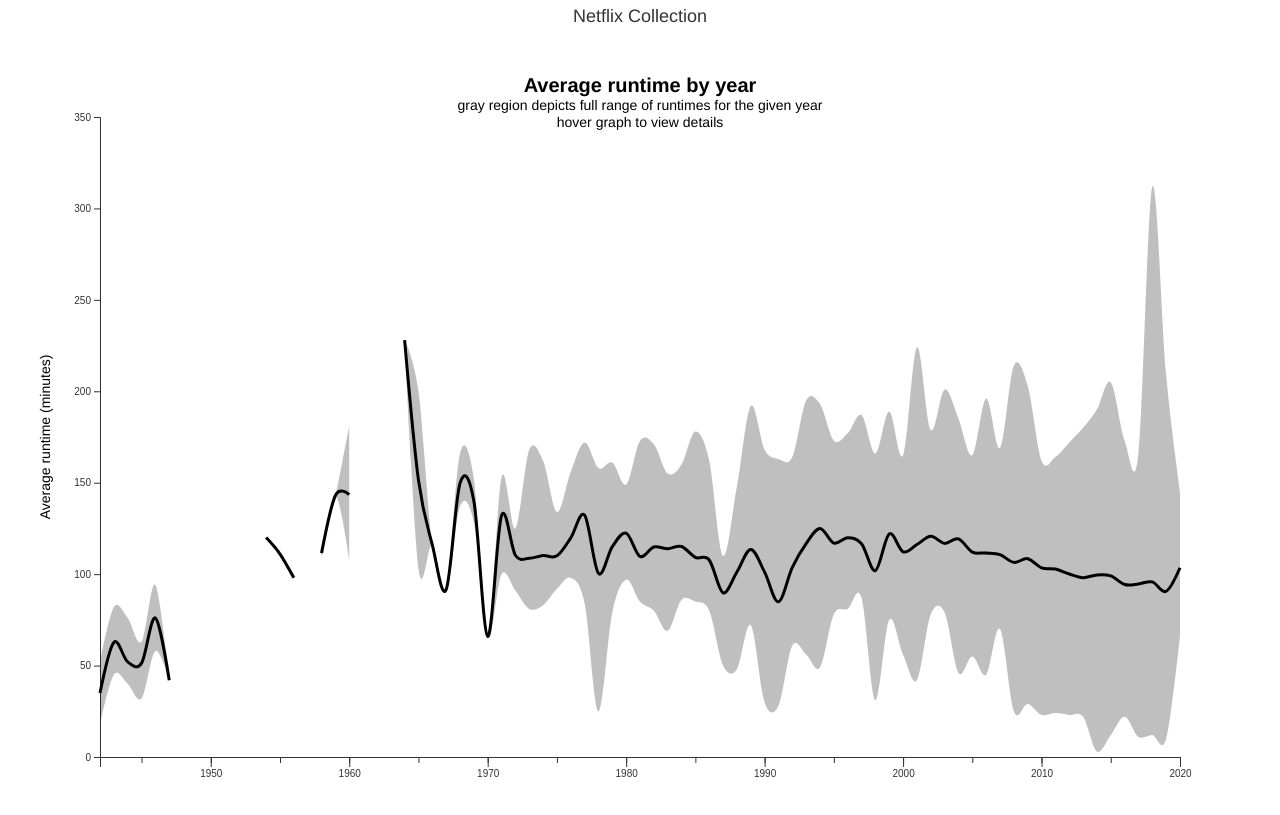
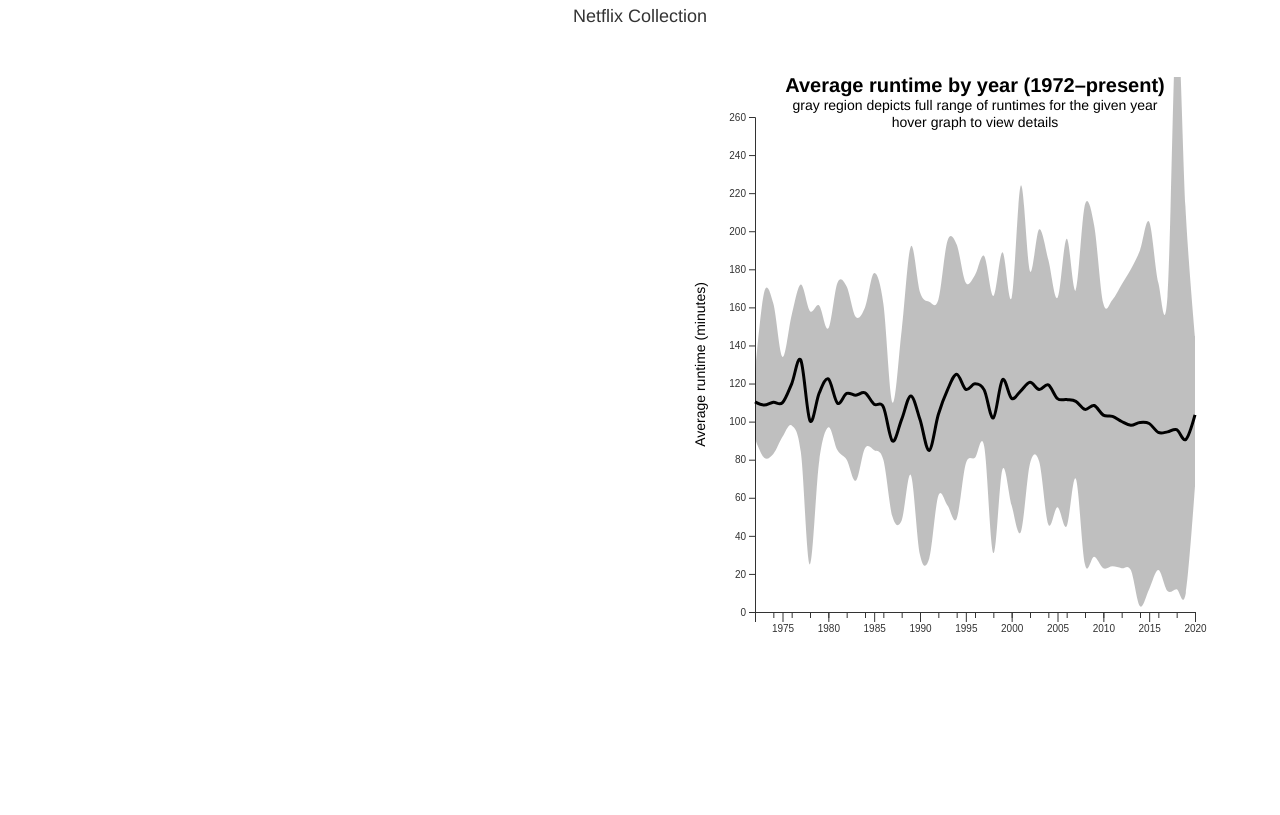
Before and after one commit to CS1951A-S21-Brown/hw6-dataviz-j-f1, a plain HTML site: page index.html in a window 1280 px wide. Shown: the part 49-864 px from the top of the page. After the commit the page ends 800 px from the top, so only its background shows below. Drawn offline with nearby package versions, Linux system fonts and the light colour scheme.

Commit message:
Modules, polish

```diff
--- a/index.html
+++ b/index.html
@@ -28,6 +28,6 @@
       </div>
     </div>
     <!--Feel free to add more JavaScript files as needed-->
-    <script type="text/javascript" src="main.js"></script>
+    <script type="module" src="main.js"></script>
   </body>
 </html>
--- a/main.js
+++ b/main.js
@@ -1,15 +1,4 @@
-// Add your JavaScript code here
-const MAX_WIDTH = Math.max(1080, window.innerWidth);
-const MAX_HEIGHT = 720;
-const margin = { top: 40, right: 100, bottom: 40, left: 100 };
-
-// Assumes the same graph width, height dimensions as the example dashboard. Feel free to change these if you'd like
-let graph_1_width = MAX_WIDTH / 2 - 10,
-  graph_1_height = 250;
-let graph_2_width = MAX_WIDTH / 2 - 10,
-  graph_2_height = 275;
-let graph_3_width = MAX_WIDTH / 2,
-  graph_3_height = 575;
+import makeRuntimeGraph from "./runtime-graph.js";
 
 const delist = (s) => s.split(", ").filter(Boolean);
 const parseDate = d3.timeParse("%B %-d, %Y");
@@ -35,146 +24,8 @@ const parseDate = d3.timeParse("%B %-d, %Y");
     .filter((d) => d.type === "TV Show")
     .map(({ duration, ...m }) => ({ ...m, seasons: parseInt(duration) }));
 
-  constructRuntimeByYear(movies, MAX_WIDTH - margin.left - margin.right);
+  makeRuntimeGraph(
+    d3.select("#graph3"),
+    movies.filter((m) => m.release_year >= 1972)
+  );
 })();
-
-function addOutlinedLabel(parent, text) {
-  const g = parent.append("g");
-  g.append("text").attr("stroke", "white").attr("stroke-width", 3).text(text);
-  g.append("text").text(text);
-  return g;
-}
-
-function constructRuntimeByYear(movies, width) {
-  const height = MAX_HEIGHT - margin.top - margin.bottom;
-  const svg = d3
-    .select("#graph1")
-    .append("svg")
-    .attr("width", MAX_WIDTH)
-    .attr("height", MAX_HEIGHT)
-    .append("g")
-    .attr("transform", `translate(${margin.left}, ${margin.top})`);
-
-  const data = d3
-    .groups(movies, (d) => d.release_year)
-    .map(([year, movies]) => ({
-      year,
-      minRuntime: d3.min(movies, (d) => d.minutes),
-      runtime: d3.mean(movies, (d) => d.minutes),
-      maxRuntime: d3.max(movies, (d) => d.minutes),
-    }));
-
-  for (
-    let year = d3.min(movies, (d) => d.release_year);
-    year <= d3.max(movies, (d) => d.release_year);
-    year++
-  ) {
-    if (!data.some((d) => d.year === year)) data.push({ year });
-  }
-  data.sort((a, b) => a.year - b.year);
-
-  const x = d3.scaleLinear(
-    d3.extent(data, (d) => d.year),
-    [0, width]
-  );
-  const y = d3
-    .scaleLinear([d3.max(movies, (d) => d.minutes), 0], [0, height])
-    .nice();
-
-  svg
-    .append("text")
-    .attr("transform", `translate(${width / 2}, -25)`)
-    .attr("font-size", 20)
-    .attr("font-weight", "bold")
-    .attr("text-anchor", "middle")
-    .text("Average runtime by year");
-  svg
-    .append("text")
-    .attr("transform", `translate(${width / 2}, -7)`)
-    .attr("text-anchor", "middle")
-    .text("gray region depicts full range of runtimes for the given year");
-  svg
-    .append("text")
-    .attr("transform", `translate(${width / 2}, 10)`)
-    .attr("text-anchor", "middle")
-    .text("hover graph to view details");
-
-  svg
-    .append("text")
-    .attr("transform", `translate(-50, ${height / 2}) rotate(-90)`)
-    .attr("text-anchor", "middle")
-    .text("Average runtime (minutes)");
-
-  svg.append("g").call(d3.axisLeft(y));
-
-  svg
-    .append("g")
-    .attr("transform", `translate(0, ${height})`)
-    .call(d3.axisBottom(x).ticks(20, "d"))
-    .selectAll("text")
-    .remove();
-  svg
-    .append("g")
-    .attr("transform", `translate(0, ${height})`)
-    .call(d3.axisBottom(x).ticks(10, "d").tickSize(10));
-
-  const area = d3
-    .area()
-    .x((d) => x(d.year))
-    .y0((d) => y(d.minRuntime))
-    .y1((d) => y(d.maxRuntime))
-    .defined((d) => d.runtime)
-    .curve(d3.curveCardinal);
-  svg
-    .append("path")
-    .attr("stroke-width", "2")
-    .attr("fill", "black")
-    .attr("opacity", 0.25)
-    .attr("d", area(data));
-
-  const line = d3
-    .line()
-    .x((d) => x(d.year))
-    .y((d) => y(d.runtime))
-    .defined((d) => d.runtime)
-    .curve(d3.curveCardinal);
-  svg
-    .append("path")
-    .attr("fill", "none")
-    .attr("stroke-width", "3")
-    .attr("stroke", "black")
-    .attr("stroke-linejoin", "round")
-    .attr("d", line(data));
-
-  const hovers = svg
-    .append("g")
-    .selectAll("g")
-    .data(data.filter((d) => d.runtime))
-    .enter()
-    .append("g");
-  hovers
-    .append("rect")
-    .attr("x", (d) => x(d.year))
-    .attr("y", 0)
-    .attr("width", (d) => x(d.year) - x(d.year - 1))
-    .attr("height", height)
-    .classed("hoverable", true)
-    .attr("fill", "transparent");
-
-  const hovertip = hovers
-    .append("g")
-    .attr("font-size", 15)
-    .classed("hover-target", true)
-    .attr("pointer-events", "none")
-    .attr("transform", (d) => `translate(${x(d.year)}, ${y(d.runtime)})`);
-
-  hovertip.append("circle").attr("r", 5).attr("fill", "rebeccapurple");
-  addOutlinedLabel(hovertip, (d) => d.year)
-    .attr("transform", "translate(-10, 5)")
-    .attr("text-anchor", "end");
-
-  addOutlinedLabel(hovertip, (d) => Math.round(d.runtime) + "m").attr(
-    "transform",
-    "translate(10, 5)"
-  );
-}
--- /dev/null
+++ b/runtime-graph.js
@@ -0,0 +1,160 @@
+import {
+  addOutlinedLabel,
+  margin,
+  graph_3_width,
+  graph_3_height,
+} from "./util.js";
+
+export default function (target, movies) {
+  const width = graph_3_width - margin.left - margin.right;
+  const height = graph_3_height - margin.top - margin.bottom;
+  debugger;
+  const svg = target
+    .html("")
+    .append("svg")
+    .attr("width", graph_3_width)
+    .attr("height", graph_3_height)
+    .append("g")
+    .attr("transform", `translate(${margin.left}, ${margin.top})`);
+
+  const data = d3
+    .groups(movies, (d) => d.release_year)
+    .map(([year, movies]) => ({
+      year,
+      minRuntime: d3.min(movies, (d) => d.minutes),
+      runtime: d3.mean(movies, (d) => d.minutes),
+      maxRuntime: d3.max(movies, (d) => d.minutes),
+    }));
+
+  for (
+    let year = d3.min(movies, (d) => d.release_year);
+    year <= d3.max(movies, (d) => d.release_year);
+    year++
+  ) {
+    if (!data.some((d) => d.year === year)) data.push({ year });
+  }
+  data.sort((a, b) => a.year - b.year);
+
+  const x = d3.scaleLinear(
+    d3.extent(data, (d) => d.year),
+    [0, width]
+  );
+  const y = d3
+    .scaleLinear(
+      [
+        Math.min(
+          d3.max(movies, (d) => d.minutes),
+          250
+        ),
+        0,
+      ],
+      [0, height]
+    )
+    .nice();
+
+  svg
+    .append("text")
+    .attr("transform", `translate(${width / 2}, -25)`)
+    .attr("font-size", 20)
+    .attr("font-weight", "bold")
+    .attr("text-anchor", "middle")
+    .text("Average runtime by year (1972–present)");
+  svg
+    .append("text")
+    .attr("transform", `translate(${width / 2}, -7)`)
+    .attr("text-anchor", "middle")
+    .text("gray region depicts full range of runtimes for the given year");
+  svg
+    .append("text")
+    .attr("transform", `translate(${width / 2}, 10)`)
+    .attr("text-anchor", "middle")
+    .text("hover graph to view details");
+
+  svg
+    .append("text")
+    .attr("transform", `translate(-50, ${height / 2}) rotate(-90)`)
+    .attr("text-anchor", "middle")
+    .text("Average runtime (minutes)");
+
+  svg.append("g").call(d3.axisLeft(y));
+
+  svg
+    .append("g")
+    .attr("transform", `translate(0, ${height})`)
+    .call(d3.axisBottom(x).ticks(20, "d"))
+    .selectAll("text")
+    .remove();
+  svg
+    .append("g")
+    .attr("transform", `translate(0, ${height})`)
+    .call(d3.axisBottom(x).ticks(10, "d").tickSize(10));
+
+  const area = d3
+    .area()
+    .x((d) => x(d.year))
+    .y0((d) => y(d.minRuntime))
+    .y1((d) => y(d.maxRuntime))
+    .defined((d) => d.runtime)
+    .curve(d3.curveCardinal);
+  svg
+    .append("path")
+    .attr("stroke-width", "2")
+    .attr("fill", "black")
+    .attr("opacity", 0.25)
+    .attr("d", area(data));
+
+  const line = d3
+    .line()
+    .x((d) => x(d.year))
+    .y((d) => y(d.runtime))
+    .defined((d) => d.runtime)
+    .curve(d3.curveCardinal);
+  svg
+    .append("path")
+    .attr("fill", "none")
+    .attr("stroke-width", "3")
+    .attr("stroke", "black")
+    .attr("stroke-linejoin", "round")
+    .attr("d", line(data));
+
+  const hovers = svg
+    .append("g")
+    .selectAll("g")
+    .data(data.filter((d) => d.runtime))
+    .enter()
+    .append("g");
+  hovers
+    .append("rect")
+    .attr("x", (d) => x(d.year))
+    .attr("y", 0)
+    .attr("width", (d) => x(d.year) - x(d.year - 1))
+    .attr("height", height)
+    .classed("hoverable", true)
+    .attr("fill", "transparent");
+
+  const hovertip = hovers
+    .append("g")
+    .attr("font-size", 15)
+    .classed("hover-target", true)
+    .attr("pointer-events", "none")
+    .attr("transform", (d) => `translate(${x(d.year)}, ${y(d.runtime)})`);
+
+  hovertip.append("circle").attr("r", 5).attr("fill", "rebeccapurple");
+  addOutlinedLabel(hovertip, (d) => d.year)
+    .attr("transform", "translate(-10, 5)")
+    .attr("text-anchor", "end");
+
+  addOutlinedLabel(hovertip, (d) => Math.round(d.runtime) + "m").attr(
+    "transform",
+    "translate(10, 5)"
+  );
+  addOutlinedLabel(hovertip, (d) => `min: ${Math.round(d.minRuntime)}m`)
+    .attr("transform", (d) => `translate(0, ${y(d.minRuntime) - y(d.runtime)})`)
+    .attr("text-anchor", "middle");
+  addOutlinedLabel(hovertip, (d) => `max: ${Math.round(d.maxRuntime)}m`)
+    .attr(
+      "transform",
+      (d) => `translate(0, ${y(Math.min(d.maxRuntime, 250)) - y(d.runtime)})`
+    )
+    .attr("text-anchor", "middle");
+}
--- /dev/null
+++ b/util.js
@@ -0,0 +1,18 @@
+export function addOutlinedLabel(parent, text) {
+  const g = parent.append("g");
+  g.append("text").attr("stroke", "white").attr("stroke-width", 3).text(text);
+  g.append("text").text(text);
+  return g;
+}
+export const margin = { top: 40, right: 100, bottom: 40, left: 100 };
+
+export const MAX_WIDTH = Math.max(1080, window.innerWidth);
+export const MAX_HEIGHT = 720;
+
+// Assumes the same graph width, height dimensions as the example dashboard. Feel free to change these if you'd like
+export const graph_1_width = MAX_WIDTH / 2 - 10,
+  graph_1_height = 250;
+export const graph_2_width = MAX_WIDTH / 2 - 10,
+  graph_2_height = 275;
+export const graph_3_width = MAX_WIDTH / 2,
+  graph_3_height = 575;
```
